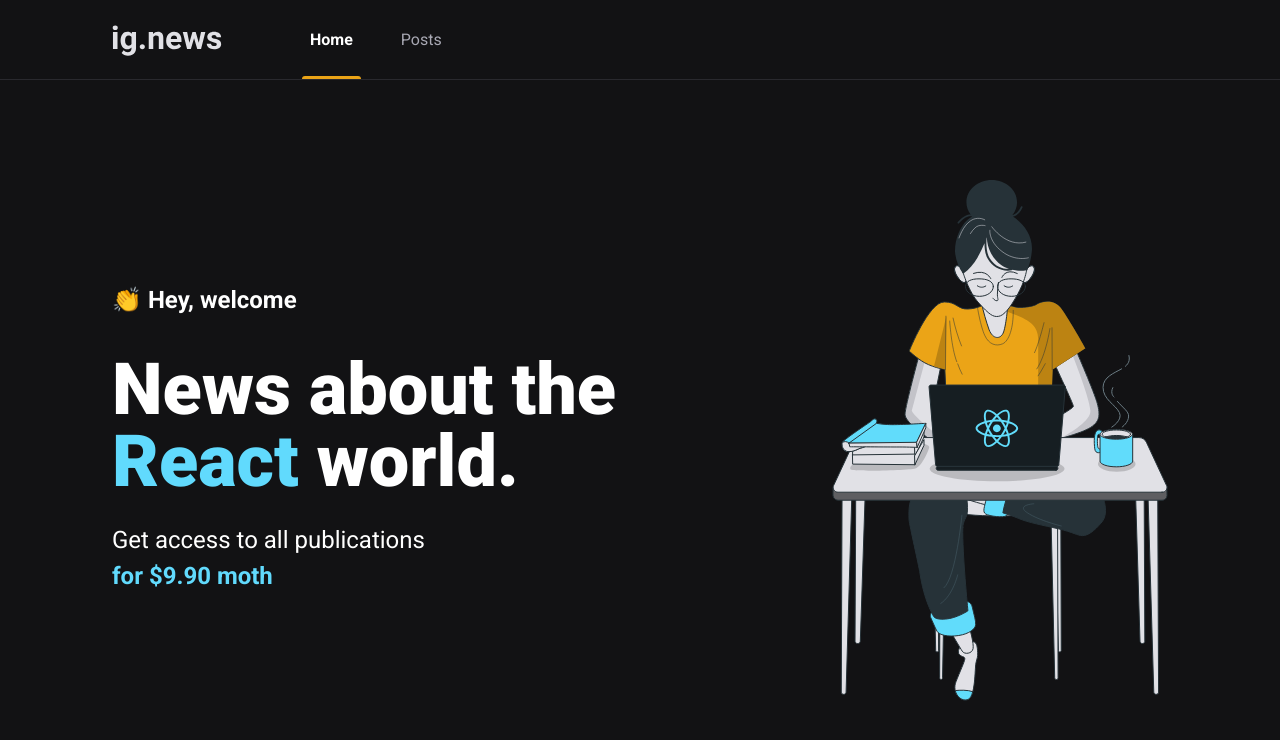
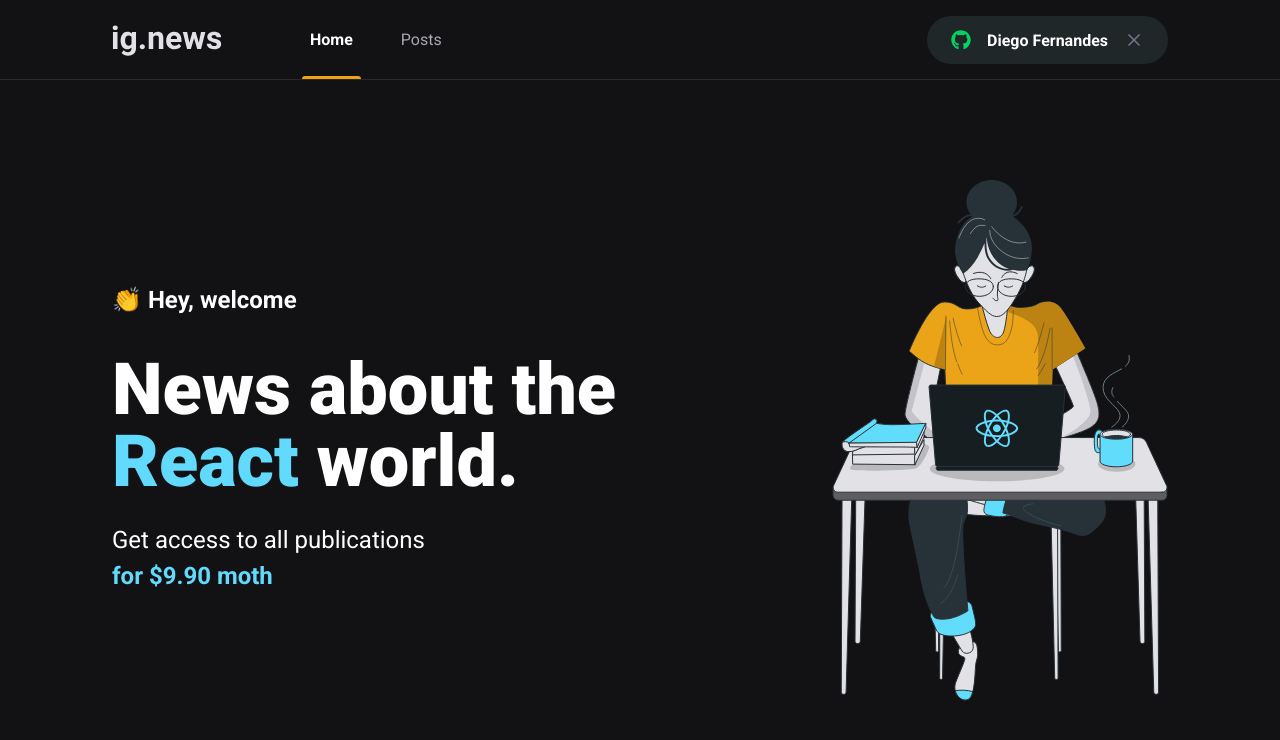
Before and after one commit to wellbarea/ig.news, a Next.js app: page / in a window 1280 px wide. Shown: the top 740 px of the page. Built offline with nearby package versions, Linux system fonts and the light colour scheme.

Commit message:
feat: add component =>  SigInButton

```diff
--- a/package.json
+++ b/package.json
@@ -12,6 +12,7 @@
     "next": "12.1.1",
     "react": "17.0.2",
     "react-dom": "17.0.2",
+    "react-icons": "^4.3.1",
     "sass": "^1.49.9"
   },
   "devDependencies": {
--- a/src/components/Header/index.tsx
+++ b/src/components/Header/index.tsx
@@ -1,16 +1,23 @@
+import { SingInButton } from '../SingInButton';
+
+import Image from 'next/image';
+import Logo from '../../../public/images/logo.svg';
+
 import styles from './styles.module.scss';
 
 export function Header () {
     return (
         <header className={styles.headerContainer}>
             <div className={styles.headerContent}>
-                <img
-                    src="/images/logo.svg"
+                <Image
+                    src={Logo}
                     alt="ig-news" />
                 <nav>
                     <a className={styles.active}>Home</a>
                     <a>Posts</a>
                 </nav>
+
+                <SingInButton />
             </div>
         </header>
     )
--- a/src/components/Header/styles.module.scss
+++ b/src/components/Header/styles.module.scss
@@ -50,4 +50,8 @@
             }
         }
     }
+
+    button {
+        margin-left: auto;
+    }
 }
--- /dev/null
+++ b/src/components/SingInButton/index.tsx
@@ -0,0 +1,22 @@
+import { FaGithub } from 'react-icons/fa';
+import { FiX } from 'react-icons/fi';
+
+import styles from './styles.module.scss';
+
+export function SingInButton() {
+
+    const isUserLoggedIn = true;
+
+    return isUserLoggedIn ? (
+        <button className={styles.signInButton} type="button">
+            <FaGithub color='#04d361' />
+            Diego Fernandes
+            <FiX color='#737380' className={styles.closeIcon} />
+        </button>
+    ) : (
+        <button className={styles.signInButton} type="button">
+            <FaGithub color='#eba417' />
+            Sign in with Github
+        </button>
+    );
+}
--- /dev/null
+++ b/src/components/SingInButton/styles.module.scss
@@ -0,0 +1,32 @@
+.signInButton {
+    height: 3rem;
+    border-radius: 3rem;
+    background: var(--gray-850);
+    border: 0;
+    padding: 0 1.5rem;
+
+    display: flex;
+    align-items: center;
+    justify-content: center;
+
+    color: var(--white);
+    font-weight: bold;
+
+    svg {
+        width: 20px;
+        height: 20px;
+    }
+
+    svg.closeIcon {
+      margin-left: 1rem;
+    }
+
+    svg:first-child {
+        margin-right: 1rem;
+    }
+
+    transition: filter 0.2s;
+    &:hover {
+        filter: brightness(0.8);
+    }
+}
--- a/src/styles/global.scss
+++ b/src/styles/global.scss
@@ -10,6 +10,7 @@
     --gray-100: #e1e1e6;
     --gray-300: #a8a8b3;
     --gray-800: #29292e;
+    --gray-850: #1f2729;
     --gray-900: #121214;
 
     --cyan-500: #61dafd;
```
Also changed, not shown: 1 other file (tests, documents, lock files or other folders).
